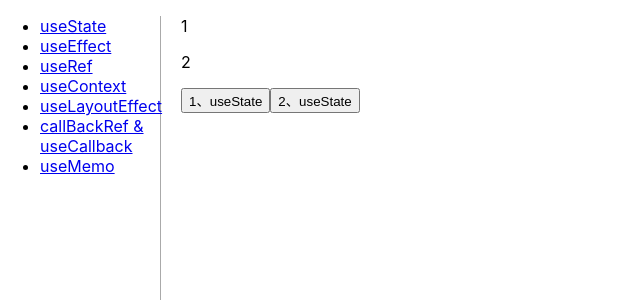
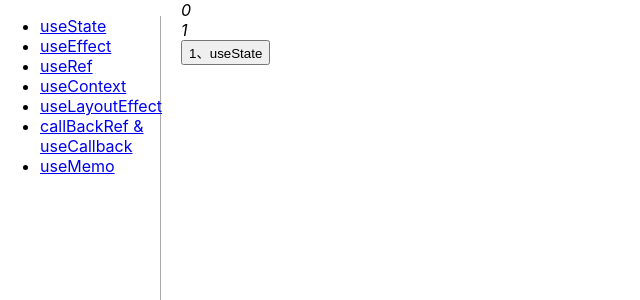
Before and after one commit to YuFon/learn-react-hooks, a React (Create React App) app: page /useState in a window 1280 px wide. Shown: the top 300 px of the page, without its empty margins (0-640 px from the left). Built offline with nearby package versions, Linux system fonts and the light colour scheme.

Commit message:
useEffect/useRef

```diff
--- a/src/views/UseRef.tsx
+++ b/src/views/UseRef.tsx
@@ -69,26 +69,54 @@ const Input2 = React.forwardRef(
 );
 
 // 用ref来缓存值
+// const RefMemo: React.FC = () => {
+//   const [count, setCount] = useState<number>(0);
+//   const ref = useRef<number | null>(null);
+
+//   return (
+//     <>
+//       <div>current: {count}</div>
+//       <div>ref: {ref.current}</div>
+
+//       <button
+//         onClick={() => {
+//           ref.current = count;
+//           setCount((x) => x + 1);
+//         }}
+//       >
+//         +1
+//       </button>
+//       <button
+//         onClick={() => {
+//           ref.current = count;
+//           setCount((x) => x - 1);
+//         }}
+//       >
+//         -1
+//       </button>
+//     </>
+//   );
+// };
 const RefMemo: React.FC = () => {
   const [count, setCount] = useState<number>(0);
-  const ref = useRef<number | null>(null);
+  const ref = useRef<number>(0);
 
   return (
     <>
       <div>current: {count}</div>
-      <div>prev: {ref.current}</div>
+      <div>ref: {ref.current}</div>
 
       <button
         onClick={() => {
-          ref.current = count;
-          setCount((x) => x + 1);
+          ref.current += 1;
+          // setCount((x) => x + 1);
         }}
       >
         +1
       </button>
       <button
         onClick={() => {
-          ref.current = count;
+          // ref.current = count;
           setCount((x) => x - 1);
         }}
       >
--- a/src/views/UseState.tsx
+++ b/src/views/UseState.tsx
@@ -47,22 +47,38 @@ import React, { useCallback, useMemo, useState } from "react";
 //     </>
 //   );
 // }
+// const UseState: React.FC = () => {
+//   const [x, setX] = useState<{a: number; b: number}>({a: 1, b: 2});
+
+//   return (
+//     <>
+//       <p>{x.a}</p>
+//       <p>{x.b}</p>
+
+//       <button onClick={() => setX(x => ({ ...x, a: x.a + 1}))}>1、useState</button>
+//       <button onClick={() => setX(x => {
+//         x.a += 1
+//         return x
+//       }
+//       )}>2、useState</button>
+
+//     </>
+//   );
+// }
+const Child: React.FC<{ data: number }> = ({ data }) => {
+  return <i style={{ display: "block" }}>{data}</i>;
+};
 const UseState: React.FC = () => {
-  const [x, setX] = useState<{a: number; b: number}>({a: 1, b: 2});
-
+  const [x, setX] = useState<number>(0);
+  const y = useMemo(() => 2 * x + 1, [x]);
+  const changeX = useCallback(() => setX(x + 1), [x]);
   return (
     <>
-      <p>{x.a}</p>
-      <p>{x.b}</p>
+      <Child data={x} />
+      <Child data={y} />
 
-      <button onClick={() => setX(x => ({ ...x, a: x.a + 1}))}>1、useState</button>
-      <button onClick={() => setX(x => {
-        x.a += 1
-        return x
-      }
-      )}>2、useState</button>
-
+      <button onClick={changeX}>1、useState</button>
     </>
   );
-}
+};
 export default UseState;
```
